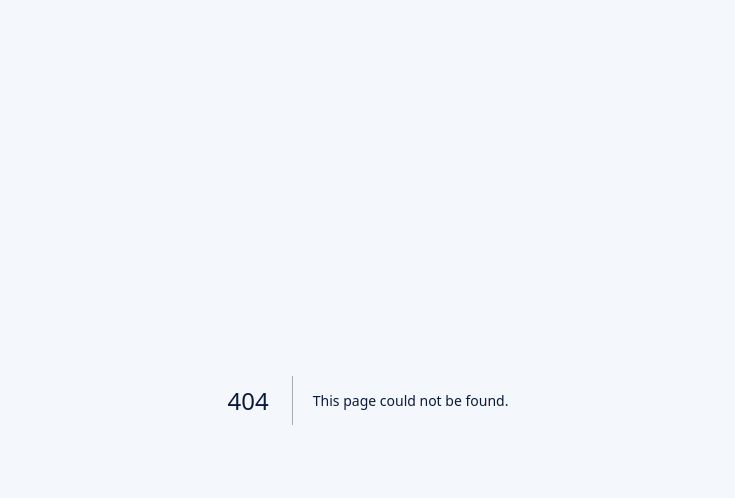
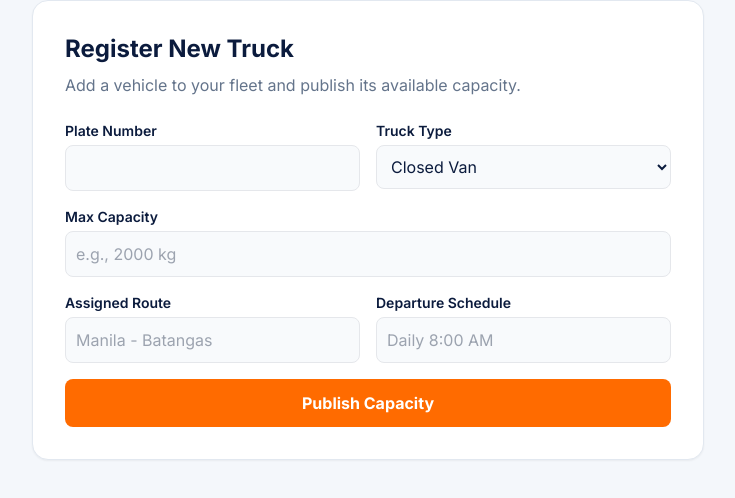
Before and after one commit to adiyel/loadloop-prototype, a Next.js app: page /operator/trucks in a window 1280 px wide. Before the commit this address had no page. Shown: the top 498 px of the page, without its empty margins (272-1007 px from the left). Built offline with nearby package versions, Linux system fonts and the light colour scheme.

Commit message:
Create RegisterTruck component for truck registration

```diff
--- /dev/null
+++ b/app/operator/trucks/page.tsx
@@ -0,0 +1,55 @@
+"use client";
+import { useState } from "react";
+import { useRouter } from "next/navigation";
+import { useApp } from "@/context/AppContext";
+
+export default function RegisterTruck() {
+  const router = useRouter();
+  const { addTruck } = useApp();
+  const [formData, setFormData] = useState({ plate: "", type: "Closed Van", capacity: "", route: "", departure: "" });
+
+  const handleSubmit = (e: React.FormEvent) => {
+    e.preventDefault();
+    addTruck(formData);
+    router.push("/operator");
+  };
+
+  return (
+    <div className="max-w-2xl mx-auto bg-white p-8 rounded-2xl shadow-sm border border-slate-200">
+      <h1 className="text-2xl font-bold text-brand-navy mb-2">Register New Truck</h1>
+      <p className="text-slate-500 mb-6">Add a vehicle to your fleet and publish its available capacity.</p>
+
+      <form onSubmit={handleSubmit} className="space-y-4">
+        <div className="grid grid-cols-2 gap-4">
+          <div>
+            <label className="block text-sm font-semibold mb-1">Plate Number</label>
+            <input required type="text" className="w-full p-2.5 border rounded-lg bg-slate-50 focus:bg-white" onChange={e => setFormData({...formData, plate: e.target.value})} />
+          </div>
+          <div>
+            <label className="block text-sm font-semibold mb-1">Truck Type</label>
+            <select className="w-full p-2.5 border rounded-lg bg-slate-50 focus:bg-white" onChange={e => setFormData({...formData, type: e.target.value})}>
+              <option>Closed Van</option><option>Flatbed</option><option>Reefer</option>
+            </select>
+          </div>
+        </div>
+        <div>
+          <label className="block text-sm font-semibold mb-1">Max Capacity</label>
+          <input required type="text" placeholder="e.g., 2000 kg" className="w-full p-2.5 border rounded-lg bg-slate-50 focus:bg-white" onChange={e => setFormData({...formData, capacity: e.target.value})} />
+        </div>
+        <div className="grid grid-cols-2 gap-4">
+          <div>
+            <label className="block text-sm font-semibold mb-1">Assigned Route</label>
+            <input required type="text" placeholder="Manila - Batangas" className="w-full p-2.5 border rounded-lg bg-slate-50 focus:bg-white" onChange={e => setFormData({...formData, route: e.target.value})} />
+          </div>
+          <div>
+            <label className="block text-sm font-semibold mb-1">Departure Schedule</label>
+            <input required type="text" placeholder="Daily 8:00 AM" className="w-full p-2.5 border rounded-lg bg-slate-50 focus:bg-white" onChange={e => setFormData({...formData, departure: e.target.value})} />
+          </div>
+        </div>
+        <button type="submit" className="w-full bg-brand-orange text-white py-3 rounded-lg font-bold hover:bg-orange-600 transition mt-4">
+          Publish Capacity
+        </button>
+      </form>
+    </div>
+  );
+}
```
